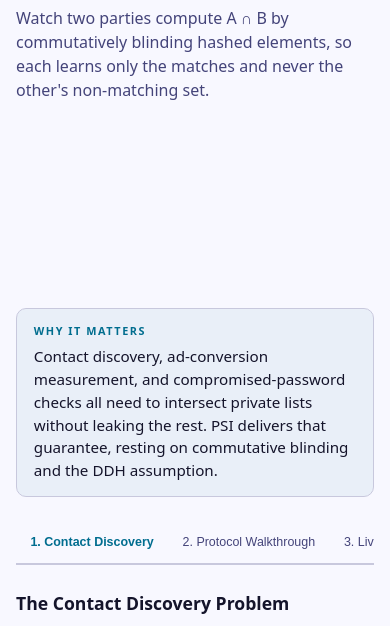
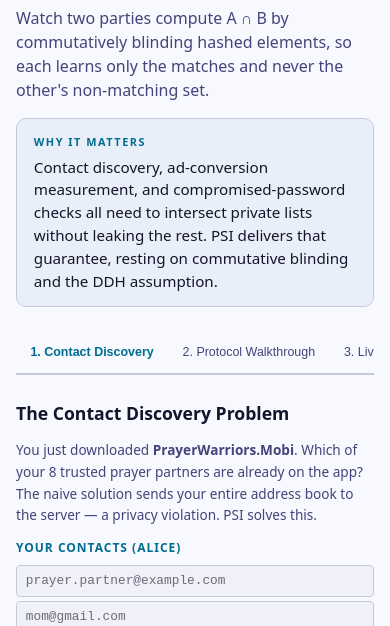
Before and after one commit to systemslibrarian/crypto-lab-psi-gate, a website built with Vite: page index.html in a window 390 px wide. Shown: the part 158-784 px from the top of the page. Built offline with nearby package versions, Linux system fonts and the light colour scheme.

Commit message:
Make lab self-contained; fix cl-hero mobile layout; accessibility pass

```diff
--- a/src/style.css
+++ b/src/style.css
@@ -132,7 +132,6 @@
 
 /* ── Page intro (NOT a <header> — the sticky Crypto Lab topbar is the page's
       single `banner` landmark; a second one would duplicate it). ── */
-/* BEGIN cl-hero standard — managed, keep in sync across fleet */
 /* Map fleet tokens onto this demo's theme: --text-dim -> --text-muted,
    --accent -> --alice (the primary brand hue, retuned per theme for AA). */
 .cl-hero{display:flex;align-items:flex-start;justify-content:space-between;gap:clamp(1rem,4vw,3rem);flex-wrap:wrap;margin:clamp(1rem,3vw,2rem) 0 1.5rem;scroll-margin-top:4.5rem;}
@@ -144,7 +143,12 @@
 .cl-hero-why-label{display:block;font-size:.68rem;font-weight:700;letter-spacing:.14em;color:var(--alice);}
 .cl-hero-why-text{margin:.35rem 0 0;font-size:.95rem;line-height:1.5;color:var(--text);}
 @media (max-width:640px){.cl-hero{flex-direction:column;}.cl-hero-why{flex-basis:auto;width:100%;}}
-/* END cl-hero standard */
+
+/* Mobile: in the column layout the 22rem flex-basis becomes a minimum
+   HEIGHT, padding dead space above the fold. Reset it. */
+@media (max-width: 640px) {
+  .cl-hero-main { flex-basis: auto; min-width: 0; }
+}
 
 /* ── Tabs ── */
 [role="tablist"] {
```
Also changed, not shown: index.html (+0 -6 lines).
